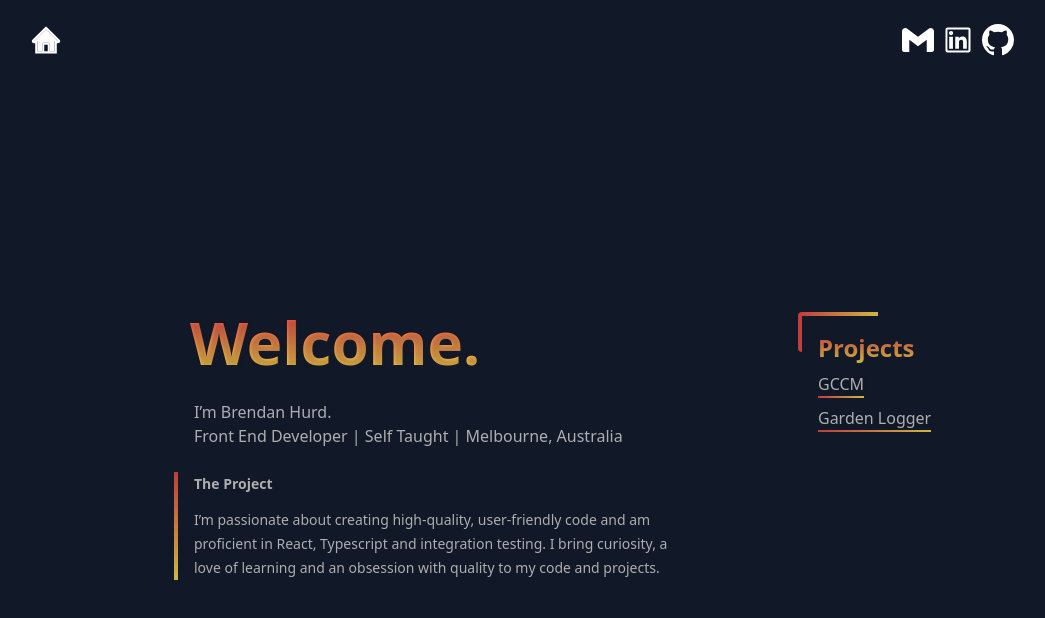
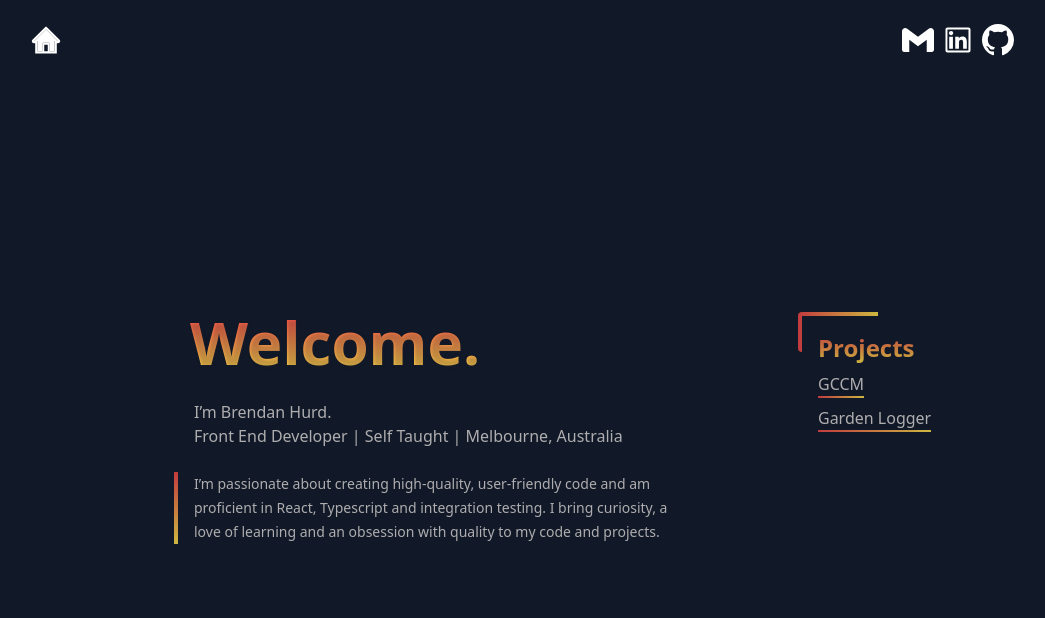
Before and after one commit to Uken81/portfolio, a React (Vite) app: page / in a window 1280 px wide. Shown: the top 618 px of the page, without its empty margins (114-1159 px from the left). Built offline with nearby package versions, Linux system fonts and the light colour scheme.

Commit message:
Move heading in MessageText so it does not appear in the welcome message.

```diff
--- a/src/components/MainMessage/MessageText.tsx
+++ b/src/components/MainMessage/MessageText.tsx
@@ -3,7 +3,6 @@ import { Project } from '../common/projectsList';
 
 const Description: React.FC<{ descriptionText: string }> = ({ descriptionText }) => (
   <>
-    <p className="mb-1 h-8 font-bold">The Project</p>
     <p>{descriptionText}</p>
   </>
 );
@@ -44,6 +43,7 @@ const Tools: React.FC<{ tools?: string[] }> = ({ tools }) => (
 const Text: React.FC<{ project: Project }> = ({ project }) =>
   project.keyName !== 'welcome' ? (
     <div className="flex h-max flex-col xl:text-lg">
+      <p className="mb-1 h-8 font-bold">The Project</p>
       <Description descriptionText={project.text.description} />
       <Features features={project.text.features} />
       <Concepts concepts={project.text.concepts} />
```
